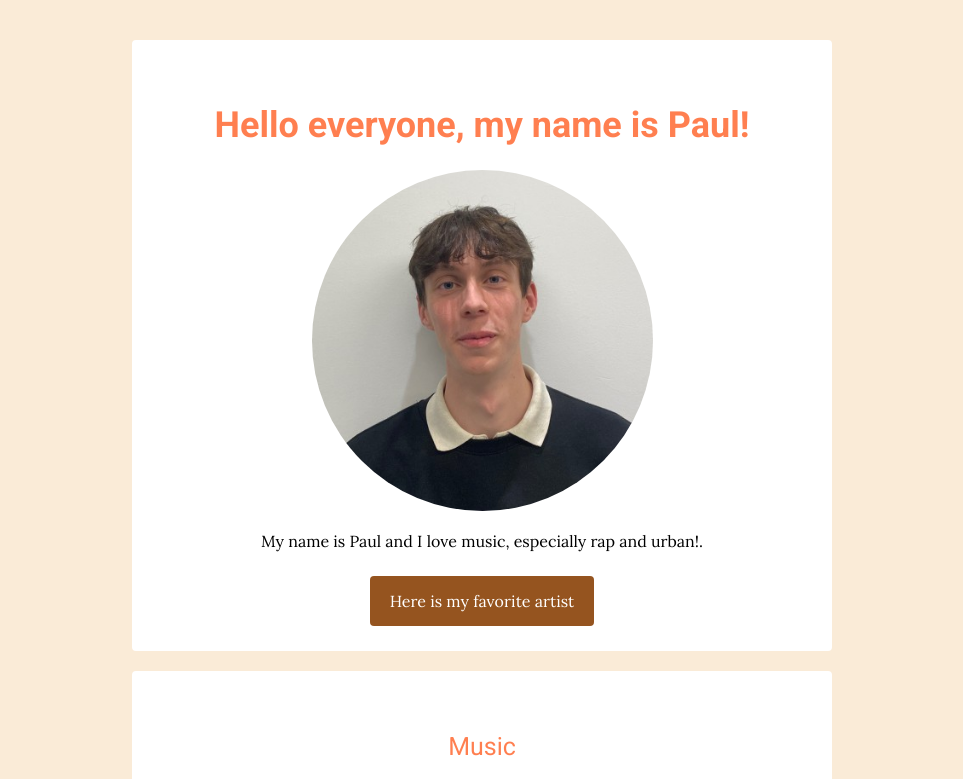
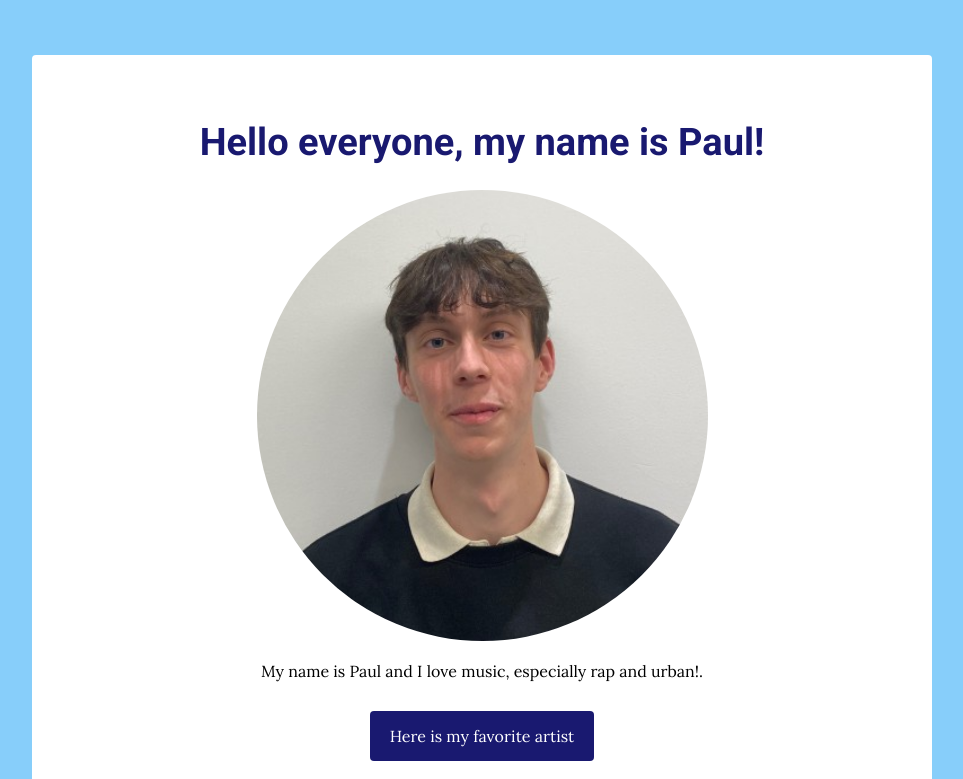
Before and after one commit to paul-dovantuan/my-profile, a plain HTML site: page index.html in a window 1280 px wide. Shown: the top 779 px of the page, without its empty margins (158-1121 px from the left). Drawn offline with Linux system fonts and the light colour scheme.

Commit message:
Update style.css

```diff
--- a/style.css
+++ b/style.css
@@ -1,6 +1,6 @@
 
 body{
- 	background: #FAEBD7;
+ 	background: #87CEFA;
  	color: #steelblue;
  	font-family: 'Lora', serif;
  	font-size: 16px;
@@ -10,20 +10,20 @@ h1, h2, h3 {
 	font-family: 'Roboto', sans-serif;
 }
 h1 {
-  	color: #FF7F50;
-  	font-size: 36px;
+  	color: #191970;
+  	font-size: 38px;
   	font-weight: 600;
 }
 h2 {
-  	color: #FF7F50;
-  	font-size: 25px;
+  	color: #191970;
+  	font-size: 28px;
   	font-weight: 400;
 }
 a {
  	text-decoration: inherit;
- 	color: #FF7F50;
+ 	color: #191970;
  	font-weight:
- 	font-size: 14px;
+ 	font-size: 18px;
 }
 a:hover {
 	color: black;
@@ -31,8 +31,8 @@ a:hover {
 
 
 .container {
-	width:700px;
-	margin:40px auto;
+	width:900px;
+	margin:55px auto;
 }
 
 @media(max-width: 760px) {
@@ -57,11 +57,11 @@ a:hover {
 }
 
 .img-circle {
-	border-radius: 50%;
+	border-radius: 60%;
 }
 
 .btn-blue {
-	background-color: #95541F;
+	background-color: #191970;
 	color: white;
 	padding: 15px 20px;
 	border-radius: 4px;
@@ -78,7 +78,7 @@ a:hover {
 
 .list-inline li {
 	display: inline;
-	padding: 10px;
+	padding: 15px;
 }
 
 .list-inline i {
@@ -90,5 +90,5 @@ a:hover {
 }
 
 #introduction p {
-	margin-bottom: 40px;
+	margin-bottom: 45px;
 }
```
